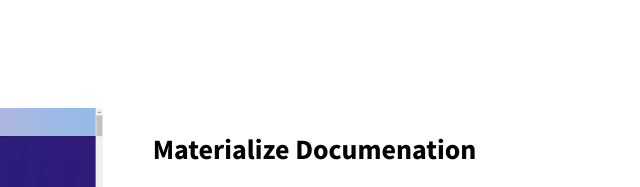
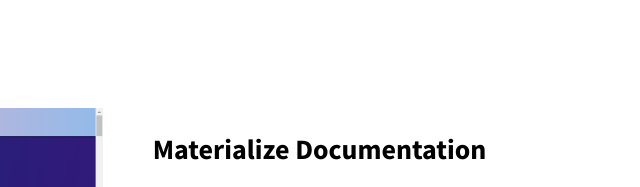
Before and after one commit to mark-wlsn/personal-portfolio, a plain HTML site: page index.html in a window 1280 px wide. Shown: the part 3163-3350 px from the top of the page, 625-1265 px from the left. Drawn offline with Linux system fonts and the light colour scheme.

Commit message:
Changes of Spelling

```diff
--- a/index.html
+++ b/index.html
@@ -252,7 +252,7 @@
               />
             </div>
             <div class="projects__row-content">
-              <h3 class="projects__row-content-title">Materialize Documenation</h3>
+              <h3 class="projects__row-content-title">Materialize Documentation</h3>
               <p class="projects__row-content-desc">
                 This is my portfolio project I did when I was attending a Tesda recently. This is the compilation of the documentation in Materialize that we learned. Materialize helped developers to build their front-end of website. You can preview my compilation by clicking the link below.
               </p>
```
